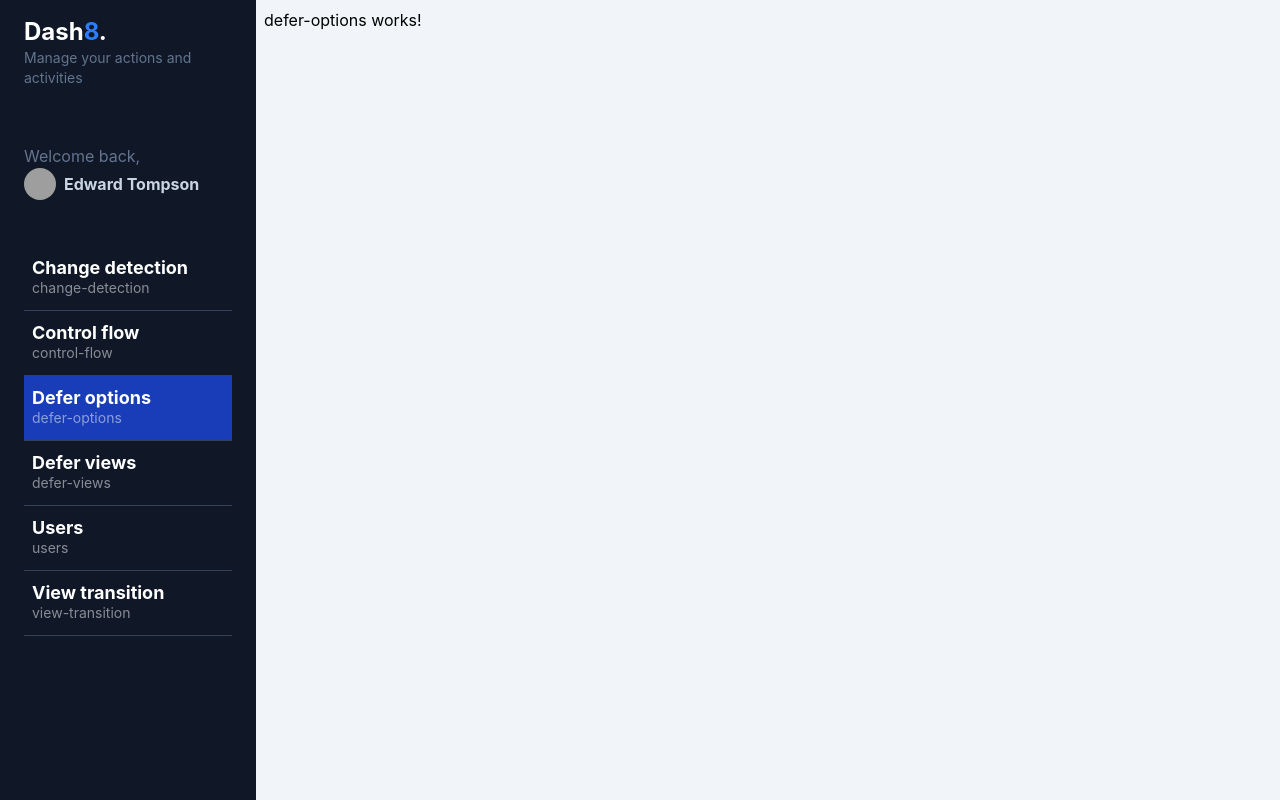
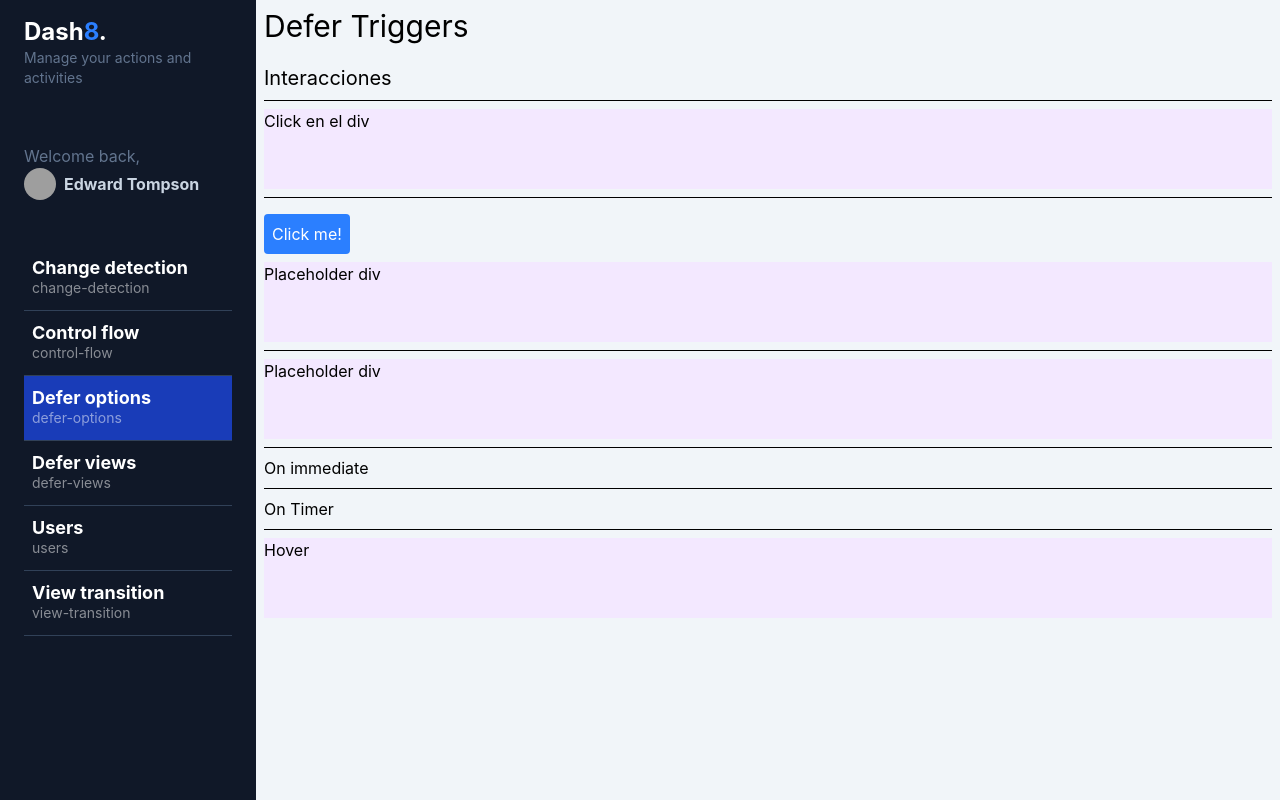
Before and after one commit to CarlosGal19/Angular_Dashboard, an Angular app: page /dashboard/defer-options in a window 1280 px wide. Built offline with nearby package versions, Linux system fonts and the light colour scheme; grey boxes are pictures that could not be loaded.

Commit message:
feat: test different defer options

```diff
--- a/src/app/dashboard/pages/defer-options/defer-options.html
+++ b/src/app/dashboard/pages/defer-options/defer-options.html
@@ -1 +1,117 @@
-<p>defer-options works!</p>
+<app-title title="Defer Triggers" />
+
+
+
+<section>
+    <h1 class="text-xl">Interacciones</h1>
+    <hr class="my-2">
+
+
+    @defer (on interaction ) {
+      <heavy-loader-fast cssClass="bg-blue-500 h-20">
+        <span>On Interaction</span>
+      </heavy-loader-fast>
+    } @placeholder {
+      <div class="w-full h-20 bg-purple-100">
+        Click en el div
+      </div>
+    }
+
+</section>
+
+
+
+
+
+<section>
+  <hr class="my-2">
+
+  <button
+    #btnInteraction
+    class="p-2 bg-blue-500 hover:bg-blue-700 transition-all rounded text-white my-2">
+    Click me!
+  </button>
+
+
+  @defer ( on interaction( btnInteraction ) ) {
+    <heavy-loader-fast cssClass="bg-blue-500 h-20">
+      <span>On Interaction</span>
+    </heavy-loader-fast>
+  } @placeholder {
+    <div class="w-full h-20 bg-purple-100">
+      Placeholder div
+    </div>
+  }
+
+</section>
+
+
+
+
+
+
+<section>
+  <hr class="my-2">
+
+
+
+  @defer ( on hover ) {
+    <heavy-loader-fast cssClass="bg-blue-500 h-20">
+      <span>On Interaction</span>
+    </heavy-loader-fast>
+  } @placeholder {
+    <div class="w-full h-20 bg-purple-100">
+      Placeholder div
+    </div>
+  }
+
+</section>
+
+
+
+
+<section>
+  <hr class="my-2">
+
+  @defer ( on immediate ) {
+    <heavy-loader-fast cssClass="bg-blue-500 h-20">
+      <span>On immediate</span>
+    </heavy-loader-fast>
+  } @placeholder {
+    <div class="w-full h-20 bg-purple-100">
+      Placeholder div
+    </div>
+  }
+
+</section>
+
+
+<section>
+  <hr class="my-2">
+
+  @defer ( on timer( 2000 ) ) {
+    <heavy-loader-fast cssClass="bg-green-500 h-20">
+      <span>On Timer</span>
+    </heavy-loader-fast>
+  } @placeholder {
+    <div class="w-full h-20 bg-purple-100">
+      2 Segundos
+    </div>
+  }
+
+</section>
+
+<section>
+  <hr class="my-2">
+
+  @defer ( on hover; prefetch on idle  ) {
+    <heavy-loader-fast cssClass="bg-green-500 h-20">
+      <span>On hover, idle</span>
+    </heavy-loader-fast>
+  } @placeholder {
+    <div class="w-full h-20 bg-purple-100">
+      Hover
+    </div>
+  }
+
+</section>
--- a/src/app/dashboard/pages/defer-options/defer-options.ts
+++ b/src/app/dashboard/pages/defer-options/defer-options.ts
@@ -1,8 +1,10 @@
 import { Component } from '@angular/core';
+import { Title } from "../../../shared/title/title";
+import { HeavyLoaderFast } from "../../../shared/heavy-loaders/heavy-loader-fast/heavy-loader-fast";
 
 @Component({
   selector: 'defer-options',
-  imports: [],
+  imports: [Title, HeavyLoaderFast],
   templateUrl: './defer-options.html',
 })
 export class DeferOptions {
```
